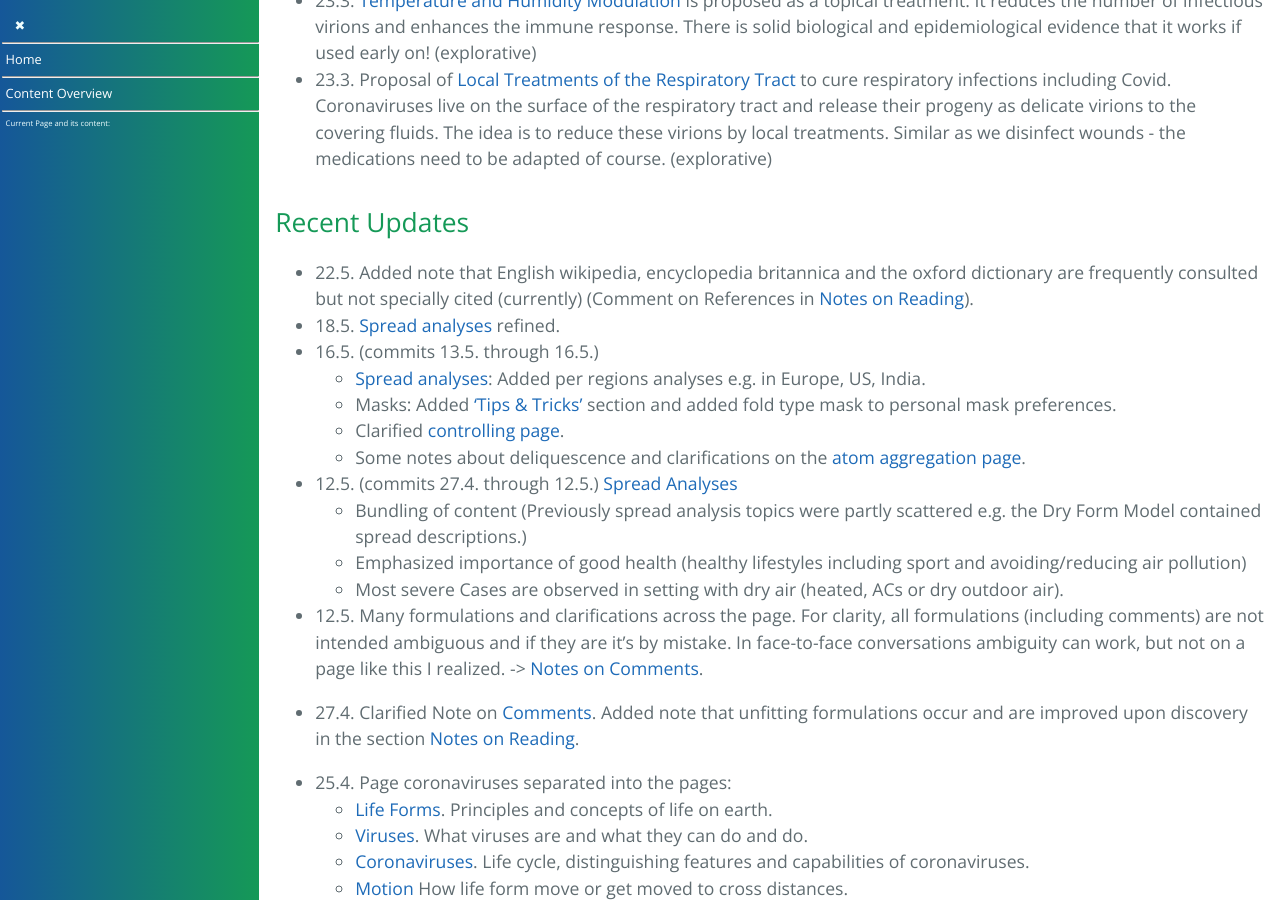
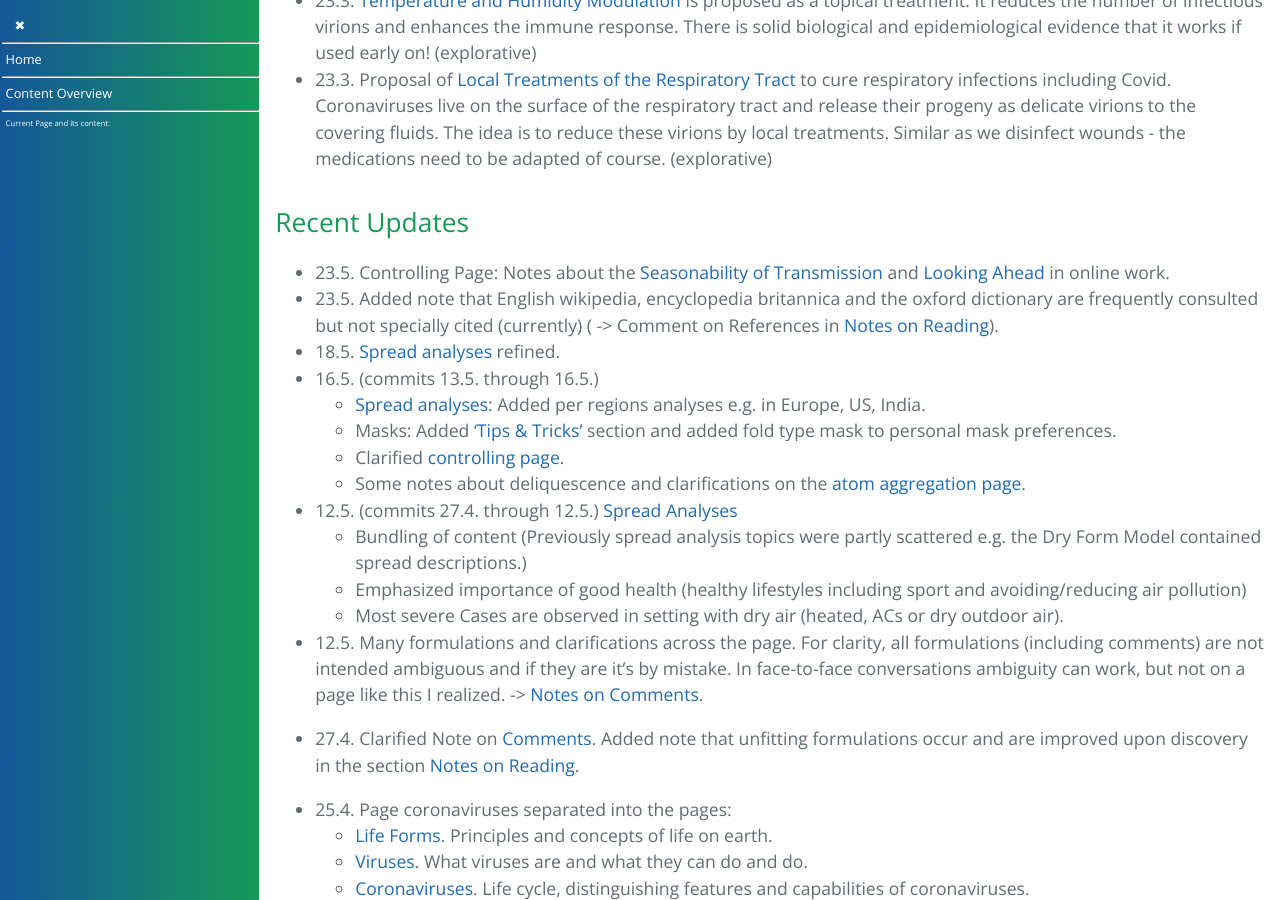
Before and after one commit to forestgrape/coronavirus, a Jekyll site: the page built from index.md, in a window 1280 px wide and 900 px high, scrolled down 1195 px. Built offline with Jekyll 4.4.1, drawn with Linux system fonts in a browser that asks for light colours; our own code applies the rules of GitHub Pages for plain Markdown files.

Commit message:
update section

```diff
--- a/index.md
+++ b/index.md
@@ -40,7 +40,8 @@ This section overviews the content. The [full content section](#content) lists t
 
 
 ## Recent Updates
-- 22.5. Added note that English wikipedia, encyclopedia britannica and the oxford dictionary are frequently consulted but not specially cited (currently) (Comment on References in [Notes on Reading](#notes-on-reading)).
+- 23.5. Controlling Page: Notes about the [Seasonability of Transmission](./7_social/controlling.md#seasonability) and [Looking Ahead](./7_social/controlling.md#looking-ahead) in online work.
+- 23.5. Added note that English wikipedia, encyclopedia britannica and the oxford dictionary are frequently consulted but not specially cited (currently) ( -> Comment on References in [Notes on Reading](#notes-on-reading)).
 - 18.5. [Spread analyses](./5_epidemiological/spread_analyses.md) refined.
 - 16.5. (commits 13.5. through 16.5.)
   - [Spread analyses](./5_epidemiological/spread_analyses.md): Added per regions analyses e.g. in Europe, US, India.
```
